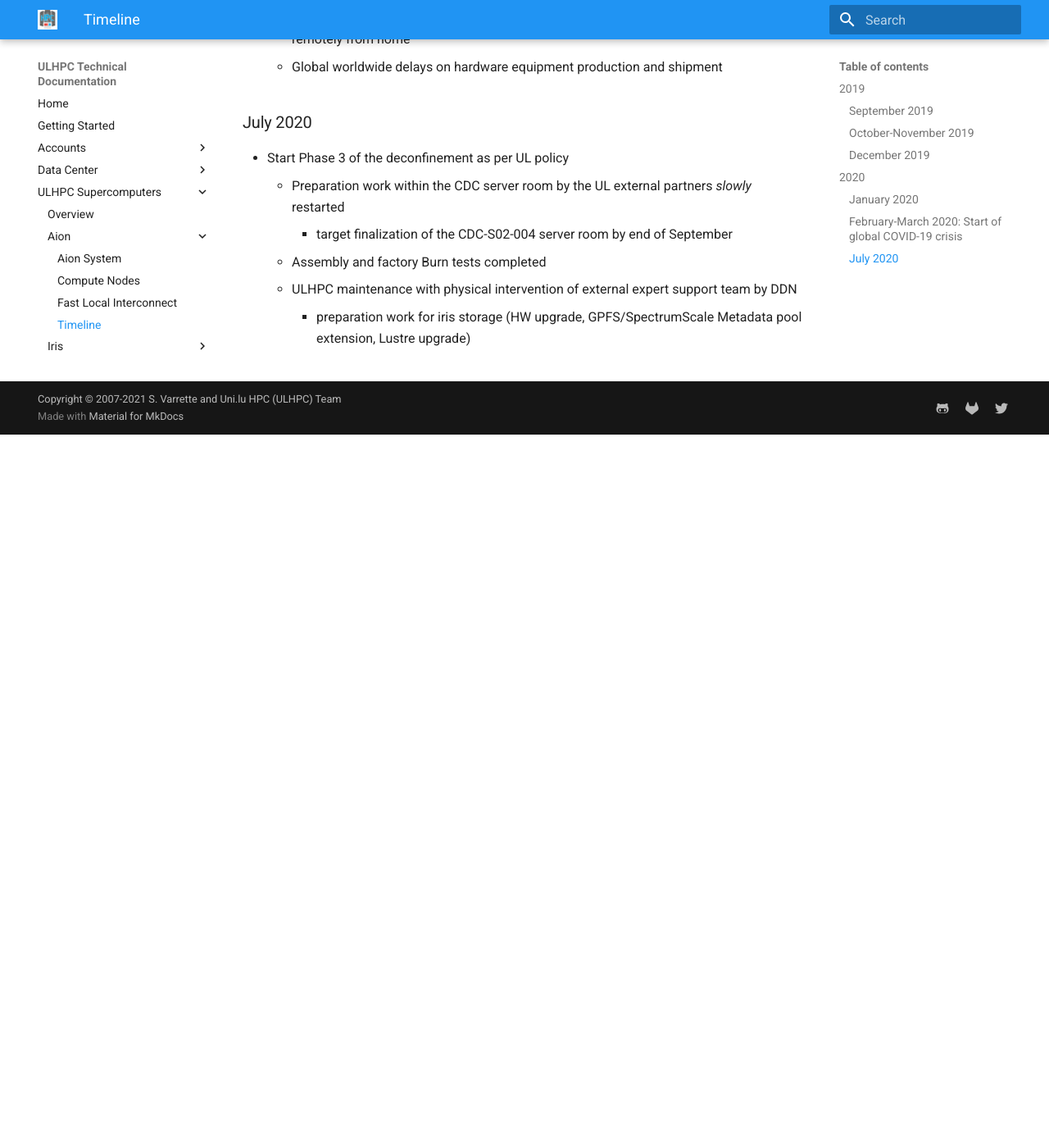
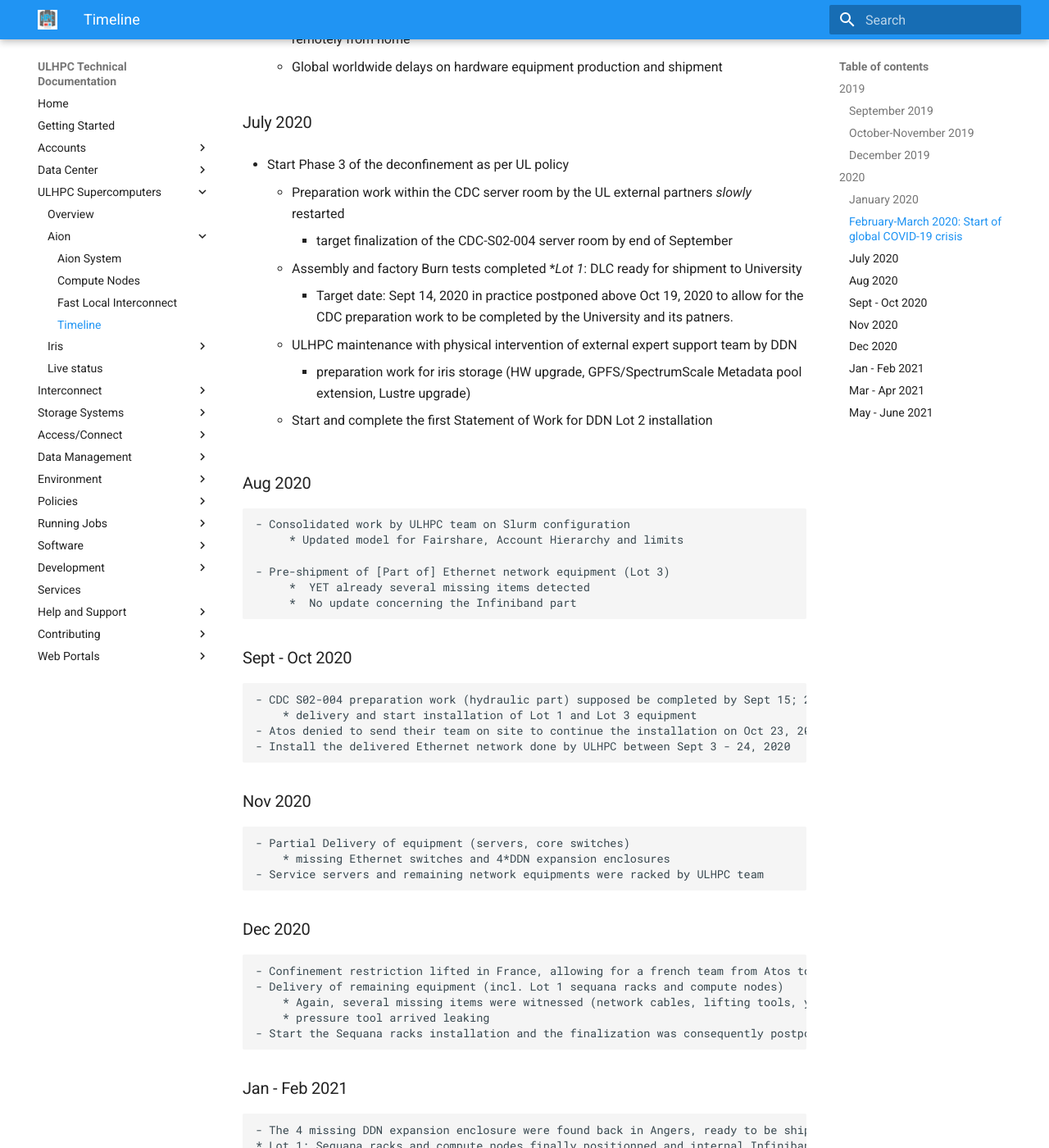
Before and after one commit to ULHPC/ulhpc-docs, an MkDocs documentation site: the page built from docs/systems/aion/timeline.md, in a window 1280 px wide and 1400 px high, scrolled down 2636 px. Shown: the whole window at 82% size. Built offline with MkDocs 1.6.1 and Material for MkDocs 9.7.7, drawn with Linux system fonts in a browser that asks for light colours; comment, search, counter and statistics services are not loaded; before the commit the page ends 3166 px from its top, so only the background shows below that; some of the changed text lies outside the part shown.

Commit message:
[ulhpc-docs] partial update timeline

```diff
--- a/docs/systems/aion/timeline.md
+++ b/docs/systems/aion/timeline.md
@@ -69,5 +69,58 @@ See also [:fontawesome-solid-sign-in-alt: Atos Press Release](https://atos.net/e
     - Preparation work within the CDC server room by the UL external partners _slowly_ restarted
         * target finalization of the CDC-S02-004 server room by end of September
     - Assembly and factory Burn tests completed
+       *_Lot 1_: DLC ready for shipment to University
+          - Target date: Sept 14, 2020 in practice postponed above Oct 19, 2020 to allow for the CDC preparation work to be completed by the University and its patners.
     - ULHPC maintenance with physical intervention of external expert support team by DDN
         * preparation work for iris storage (HW upgrade, GPFS/SpectrumScale Metadata pool extension, Lustre upgrade)
+
+    - Start and complete the first Statement of Work for DDN Lot 2 installation
+
+### Aug 2020
+
+    - Consolidated work by ULHPC team on Slurm configuration
+         * Updated model for Fairshare, Account Hierarchy and limits
+
+    - Pre-shipment of [Part of] Ethernet network equipment (Lot 3)
+         *  YET already several missing items detected
+         *  No update concerning the Infiniband part
+
+### Sept - Oct 2020
+
+    - CDC S02-004 preparation work (hydraulic part) supposed be completed by Sept 15; 2020 has been delayed and was finally completed on Oct 19, 2020
+        * delivery and start installation of Lot 1 and Lot 3 equipment
+    - Atos denied to send their team on site to continue the installation on Oct 23, 2020
+    - Install the delivered Ethernet network done by ULHPC between Sept 3 - 24, 2020
+
+### Nov 2020
+
+    - Partial Delivery of equipment (servers, core switches)
+        * missing Ethernet switches and 4*DDN expansion enclosures
+    - Service servers and remaining network equipments were racked by ULHPC team
+
+### Dec 2020
+
+    - Confinement restriction lifted in France, allowing for a french team from Atos to come onsite
+    - Delivery of remaining equipment (incl. Lot 1 sequana racks and compute nodes)
+        * Again, several missing items were witnessed (network cables, lifting tools, yet again the missing DDN expansions)
+        * pressure tool arrived leaking
+    - Start the Sequana racks installation and the finalization was consequently postponed to January 2021 due to the missing of lifting tools
+
+### Jan - Feb 2021
+
+    - The 4 missing DDN expansion enclosure were found back in Angers, ready to be shipped with the missing lifting tools
+	*_Lot 1: Sequana racks and compute nodes finally positionned and internal Infiniband cabling done.
+	   - New pression tool delivered
+	*_Lot 2: DDN disk enclosure racked
+	   - the enclosures are clearly incompatible in depth with our racks, the doors cannot be closed with the equipment and their cabling in this position. The rack was adapted.
+	*_Lot 3: Not possible to advance as nearly all cables were still missing
+	   - ULHPC cables were used to cable service servers to make progress on the software configuration
+    - Service servers and compute nodes deployment start remotely
+
+### Mar - Apr 2021
+
+    - Due to Atos Negligence, penalities letter planned with Marie Bourcy / Christine Isolano and sent
+    - Wait for IB EDR cables delivery, ETA: May 3rd, 2021
+    - Start GS7990 and NAS server installation
+
+### May - June 2021
```
